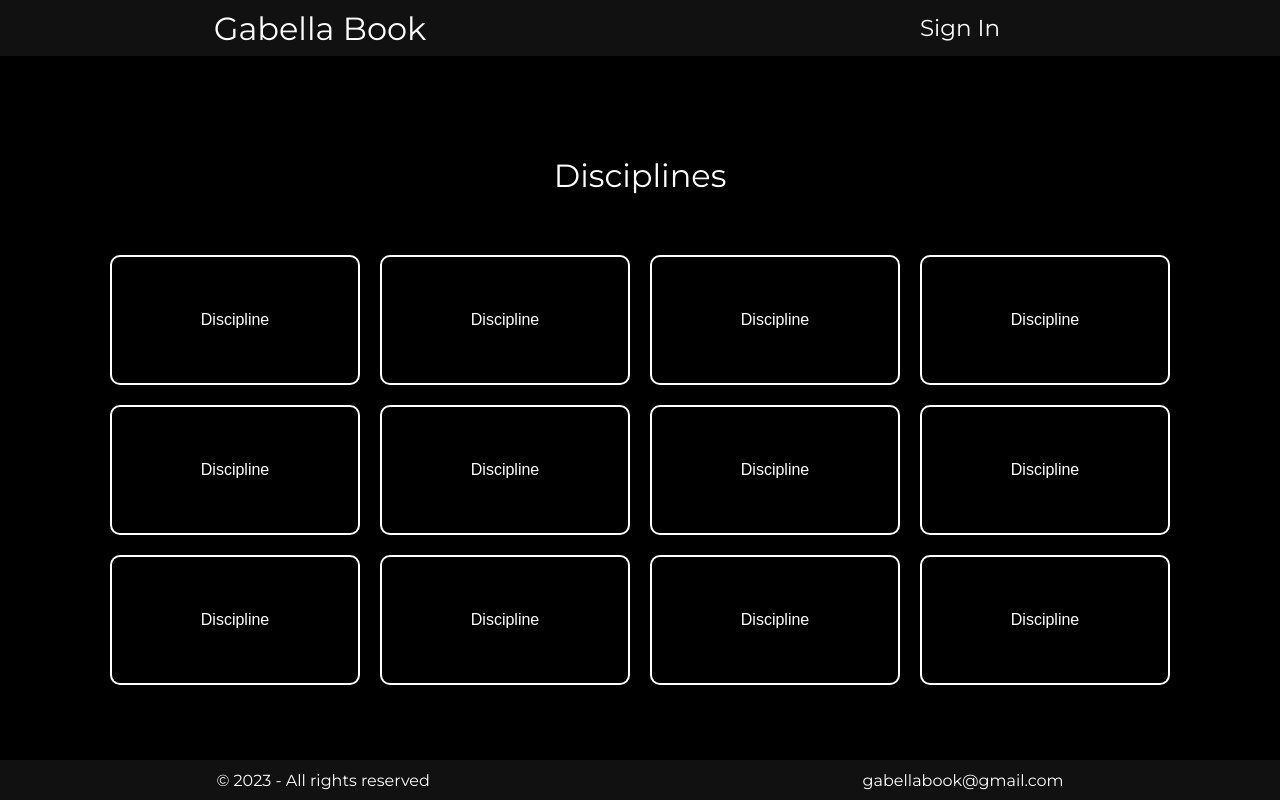
After one commit to Hevoren/decanat-php-monolith, a PHP site: template views/site/discipline.php in a window 1280 px wide. The commit adds this page. Run offline with PHP 8.4, Linux system fonts and the light colour scheme; the template is opened without the code that fills it, so the values that code supplies are empty.

Commit message:
Added: 'main.php', 'login.php', 'discipline.php', and css is added

```diff
--- a/config/db.php
+++ b/config/db.php
@@ -4,7 +4,7 @@ return [
     'host' => 'localhost',
     'database' => 'decanat',
     'username' => 'root',
-    'password' => 'QWEasd123',
+    'password' => '',
     'charset' => 'utf8mb4',
     'collation' => 'utf8mb4_unicode_ci',
     'prefix' => '',
--- a/config/path.php
+++ b/config/path.php
@@ -1,7 +1,7 @@
 <?php
 return [
     //Адрес относительно домена
-    'root' => 'php-framework',
+    'root' => '',
     //Настройка директории с маршрутами
     'routes' => 'routes',
     //Настройка директории с представлениями
--- /dev/null
+++ b/public/assests/disciplines.css
@@ -0,0 +1,124 @@
+* {
+    margin: auto;
+    padding: auto;
+    box-sizing: border-box;
+    color: white;
+}
+
+
+body {
+    height: max-content;
+    max-width: 1920px;
+    font-family: 'Montserrat', sans-serif;
+}
+
+header {
+    background-color: rgb(17, 17, 17);
+    height: 7vh;
+}
+
+.header-flex {
+    height: 7vh;
+    display: flex;
+    flex-direction: row;
+}
+
+.list {
+    margin-left: 80px;
+    width: 450px;
+    display: flex;
+    flex-direction: row;
+}
+
+.title a {
+    font-size: 32px;
+    text-decoration: none;
+    text-align: center;
+}
+
+.tab-bar {
+    display: inline;
+}
+
+.tab-bar a {
+    font-size: 23px;
+    text-decoration: none;
+    transition: 0.5s;
+}
+
+.tab-bar a:hover {
+    color: #7abaca;
+}
+
+.bar-title {
+    text-align: center;
+    min-width: 50%;
+}
+
+.bar {
+    width: 50%;
+}
+
+.title {
+    display: inline;
+}
+
+/*  */
+
+main {
+    background-color: black;
+    height: 88vh;
+    display: flex;
+    flex-direction: column;
+}
+
+.main-flex{
+    margin-top: 100px;
+}
+
+.div-main-title{
+    text-align: center;
+}
+
+.main-title{
+    font-size: 32px;
+}
+
+.wrapper{
+    margin-top: 50px;
+    display: grid;
+    grid-template-columns: 270px 270px 270px 270px;
+    grid-template-rows: 150px 150px 150px;
+}
+
+.card {
+    background-color: black;
+    width: 250px;
+    height: 130px;
+    border-radius: 10px;
+    border: 2px solid white;
+    cursor: pointer;
+    transition: 0.2s;
+    font-size: 16px;
+}
+
+.card:hover{
+    font-size: 18px;
+    border: 5px solid #7abaca;
+    color: #7abaca;
+}
+
+
+/*  */
+
+footer {
+    background-color: black;
+}
+
+footer div {
+    background-color: rgb(17, 17, 17);
+    height: 5vh;
+    display: flex;
+    flex-direction: row;
+    font-size: 16px;
+}
--- /dev/null
+++ b/public/assests/login.css
@@ -0,0 +1,125 @@
+* {
+    margin: auto;
+    padding: auto;
+    box-sizing: border-box;
+    color: white;
+}
+
+
+body {
+    height: max-content;
+    max-width: 1920px;
+    font-family: 'Montserrat', sans-serif;
+}
+
+header {
+    background-color: rgb(17, 17, 17);
+    height: 7vh;
+}
+
+header div {
+    height: 7vh;
+    display: flex;
+    flex-direction: row;
+}
+
+.title a {
+    font-size: 32px;
+    text-decoration: none;
+    text-align: center;
+}
+
+.tab-bar a {
+    font-size: 23px;
+    text-decoration: none;
+    transition: 0.5s;
+}
+
+.tab-bar a:hover {
+    color: #7abaca;
+}
+
+.bar-title {
+    text-align: center;
+    min-width: 50%;
+}
+
+.bar {
+    width: 50%;
+}
+
+/*  */
+
+main {
+    background-color: black;
+    height: 88vh;
+}
+
+.login-form {
+    display: flex;
+    flex-direction: column;
+    width: 400px;
+    margin-top: 200px;
+}
+
+.form-block {
+    width: 400px;
+}
+
+.form-block-title {
+    text-align: center;
+    font-size: 32px;
+}
+
+.form-block form {
+    margin-top: 10px;
+}
+
+.input-wrapper {
+    display: flex;
+    flex-direction: column;
+}
+
+.input-type {
+    width: 100%;
+    border-radius: 10px;
+    border: 2px solid #91bfcb;
+    box-shadow: none;
+    margin-top: 10px;
+    padding: 10px;
+    color: black;
+}
+
+.input-type:focus {
+    border: 2px solid black;
+    box-shadow: none;
+}
+
+.input-submit {
+    border: none;
+    cursor: pointer;
+    border-radius: 10px;
+    margin-top: 10px;
+    padding: 10px;
+    width: 100%;
+    background-color: #81bece;
+    transition: 0.5s;
+}
+
+.input-submit:hover {
+    background-color: #6296a3;
+}
+
+/*  */
+
+footer {
+    background-color: black;
+}
+
+footer div {
+    background-color: rgb(17, 17, 17);
+    height: 5vh;
+    display: flex;
+    flex-direction: row;
+    font-size: 16px;
+}
--- /dev/null
+++ b/public/assests/main.css
@@ -0,0 +1,99 @@
+* {
+    margin: auto;
+    padding: auto;
+    box-sizing: border-box;
+    color: white;
+}
+
+
+body {
+    height: max-content;
+    max-width: 1920px;
+    font-family: 'Montserrat', sans-serif;
+}
+
+header {
+    background-color: rgb(17, 17, 17);
+    height: 7vh;
+}
+
+header div {
+    height: 7vh;
+    display: flex;
+    flex-direction: row;
+}
+
+.title a {
+    font-size: 32px;
+    text-decoration: none;
+    text-align: center;
+}
+
+.tab-bar a {
+    font-size: 23px;
+    text-decoration: none;
+    transition: 0.5s;
+}
+
+.tab-bar a:hover{
+    color: #7abaca;
+}
+
+.bar-title {
+    text-align: center;
+    min-width: 50%;
+}
+
+.bar {
+    width: 50%;
+}
+
+/*  */
+
+main {
+    background-color: black;
+    height: 88vh;
+}
+
+.main-page {
+    display: flex;
+    flex-direction: column;
+}
+
+.wellcome{
+    margin-top: 100px;
+    font-size: 32px;
+}
+
+.bold-gab{
+    font-weight: bold;
+}
+
+.reason {
+    margin-top: 250px;
+    font-size: 28px;
+}
+
+.bold-reason{
+    font-weight: bold;
+    color: #7abaca
+}
+
+.solution {
+    margin-top: 25px;
+    font-size: 18px;
+}
+
+/*  */
+
+footer {
+    background-color: black;
+}
+
+footer div {
+    background-color: rgb(17, 17, 17);
+    height: 5vh;
+    display: flex;
+    flex-direction: row;
+    font-size: 16px;
+}
--- a/routes/web.php
+++ b/routes/web.php
@@ -2,8 +2,8 @@
 
 use Src\Route;
 
-Route::add('GET', '/go', [Controller\Site::class, 'index']);
-Route::add('GET', '/hello', [Controller\Site::class, 'hello'])
+Route::add('GET', '/main', [Controller\Site::class, 'main']);
+Route::add('GET', '/discipline', [Controller\Site::class, 'disciplines'])
     ->middleware('auth');
 Route::add(['GET', 'POST'], '/signup', [Controller\Site::class, 'signup']);
 Route::add(['GET', 'POST'], '/login', [Controller\Site::class, 'login']);
--- a/views/layouts/main.php
+++ b/views/layouts/main.php
@@ -5,28 +5,45 @@
     <meta name="viewport"
           content="width=device-width, user-scalable=no, initial-scale=1.0, maximum-scale=1.0, minimum-scale=1.0">
     <meta http-equiv="X-UA-Compatible" content="ie=edge">
+    <link rel="stylesheet" href="/public/assests/login.css">
+    <link rel="stylesheet" href="/public/assests/main.css">
+    <link rel="stylesheet" href="/public/assests/disciplines.css">
+    <style>
+        @import url('https://fonts.googleapis.com/css2?family=Montserrat&display=swap');
+    </style>
     <title></title>
 </head>
 <body>
 <header>
-    <nav>
-        <a href="<?= app()->route->getUrl('/hello') ?>">Gabella</a>
+    <div class="header-flex">
+        <div class="bar-title">
+            <p class="title"><a href="<?= app()->route->getUrl('/main') ?>">Gabella Book</a></p>
+        </div>
+        <div class="bar">
             <?php
             if (!app()->auth::check()):
                 ?>
-            <a href="<?= app()->route->getUrl('/login') ?>">Sign In</a>
+                <p class="tab-bar"><a href="<?= app()->route->getUrl('/login') ?>">Sign In</a></p>
             <?php
             else:
                 ?>
-            <a href="<?= app()->route->getUrl('/logout') ?>">Exit (<?= app()->auth::user()->login ?>)</a>
+                <ul class="list">
+                    <p class="tab-bar"><a href="#">Disciplines</a></p>
+                    <p class="tab-bar"><a href="#">Groups</a></p>
+                    <p class="tab-bar"><a href="<?= app()->route->getUrl('/logout') ?>">Exit</a></p>
+                </ul>
             <?php
             endif;
             ?>
-    </nav>
+        </div>
+    </div>
 </header>
-<main>
 <?= $content ?? '' ?>
-</main>
-
+<footer>
+    <div>
+        <p>© 2023 - All rights reserved</p>
+        <p>gabellabook@gmail.com</p>
+    </div>
+</footer>
 </body>
 </html>
--- /dev/null
+++ b/views/site/discipline.php
@@ -0,0 +1,24 @@
+<main>
+    <div class="main-flex">
+        <div class="div-main-title">
+            <p class="main-title">Disciplines</p>
+        </div>
+
+        <div class="wrapper">
+            <input type="submit" class="card" value="Discipline"></input>
+            <input type="submit" class="card" value="Discipline"></input>
+            <input type="submit" class="card" value="Discipline"></input>
+            <input type="submit" class="card" value="Discipline"></input>
+
+            <input type="submit" class="card" value="Discipline"></input>
+            <input type="submit" class="card" value="Discipline"></input>
+            <input type="submit" class="card" value="Discipline"></input>
+            <input type="submit" class="card" value="Discipline"></input>
+
+            <input type="submit" class="card" value="Discipline"></input>
+            <input type="submit" class="card" value="Discipline"></input>
+            <input type="submit" class="card" value="Discipline"></input>
+            <input type="submit" class="card" value="Discipline"></input>
+        </div>
+    </div>
+</main>
--- a/views/site/hello.php
+++ /dev/null
@@ -1 +0,0 @@
-<h2><?= $message ?? ''; ?></h2>
```
Also changed, not shown: app/Controller/Site.php (+7 -7 lines), views/site/login.php (+14 -7 lines), views/site/main.php (added, +8 -0 lines), views/site/post.php (deleted, +0 -8 lines), assests/style.main.css (deleted). Lines whose indentation alone changed are shown as unchanged.
